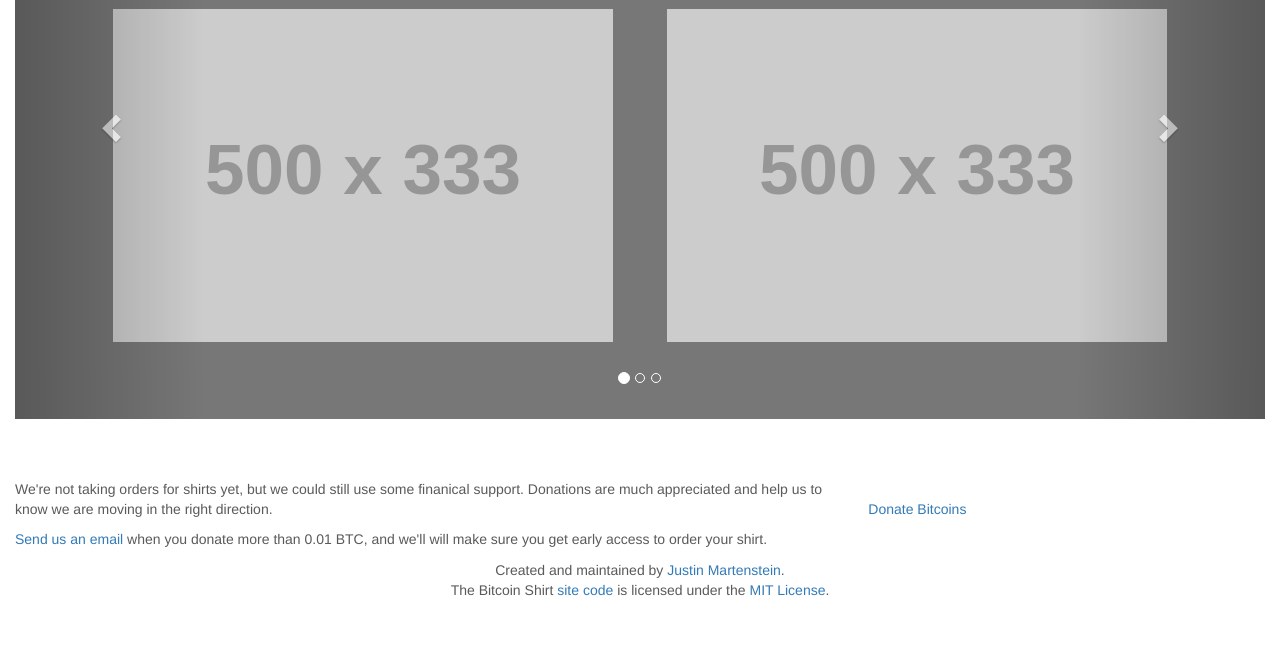
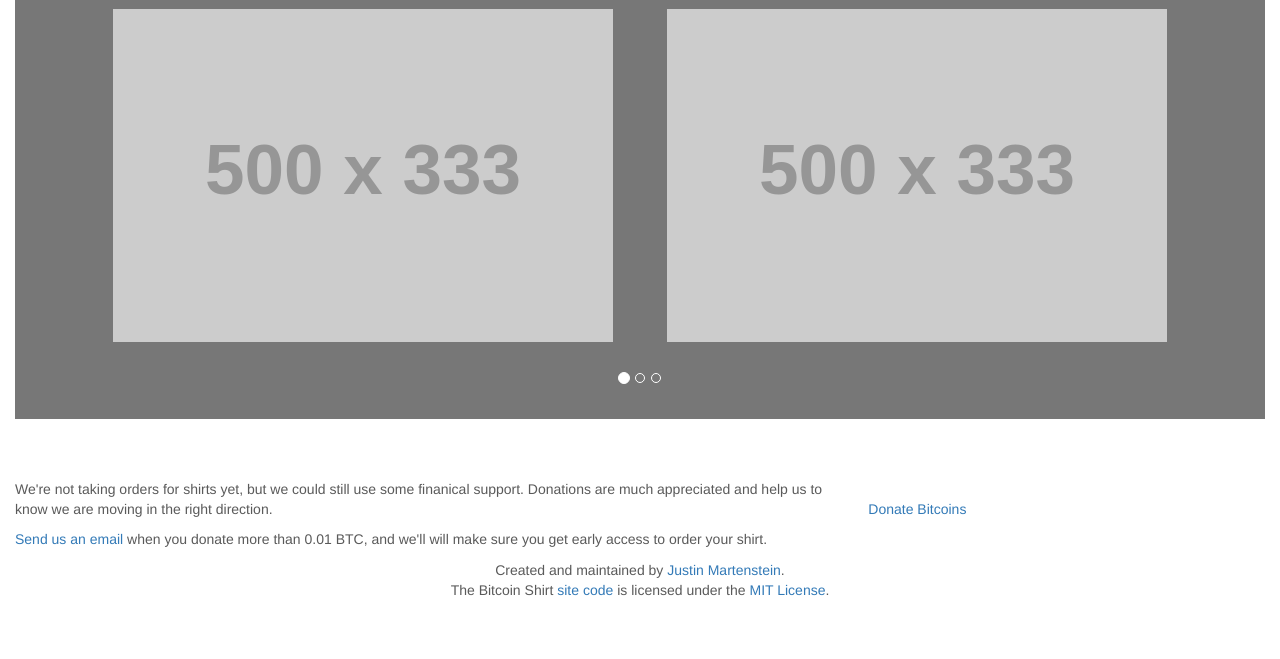
Before and after one commit to jmartenstein/bitcoinshirt, a website: page static/index.html in a window 1280 px wide. Shown: the part 141-800 px from the top of the page. Drawn offline with nearby package versions, Linux system fonts and the light colour scheme; placeholder pictures from the web are drawn by us.

Commit message:
Add row div and remove left right arrows

```diff
--- a/static/index.html
+++ b/static/index.html
@@ -44,9 +44,11 @@
         <div class="carousel-caption">
           <h1>Which is <b>darker</b>?</h1>
         </div> <!-- class="carousel-caption" -->
-        <div class="inner-item">
-          <img src="http://placehold.it/500x333">
-          <img src="http://placehold.it/500x333">
+        <div class="row">
+	  <div class="inner-item">
+            <img src="http://placehold.it/500x333">
+            <img src="http://placehold.it/500x333">
+          </div>
         </div>
       </div>  <!-- class="item active" -->
 
@@ -72,9 +74,10 @@
 
     </div> <!-- class="carousel-inner" -->
 
-    <a class="left carousel-control" href="#design-carousel" data-slide="prev"><span class="glyphicon glyphicon-chevron-left"></span></a>
+    <!--
+<a class="left carousel-control" href="#design-carousel" data-slide="prev"><span class="glyphicon glyphicon-chevron-left"></span></a>
     <a class="right carousel-control" href="#design-carousel" data-slide="next"><span class="glyphicon glyphicon-chevron-right"></span></a>
-
+   -->
 
   </div> <!-- id="design-carousel" -->
 
```
